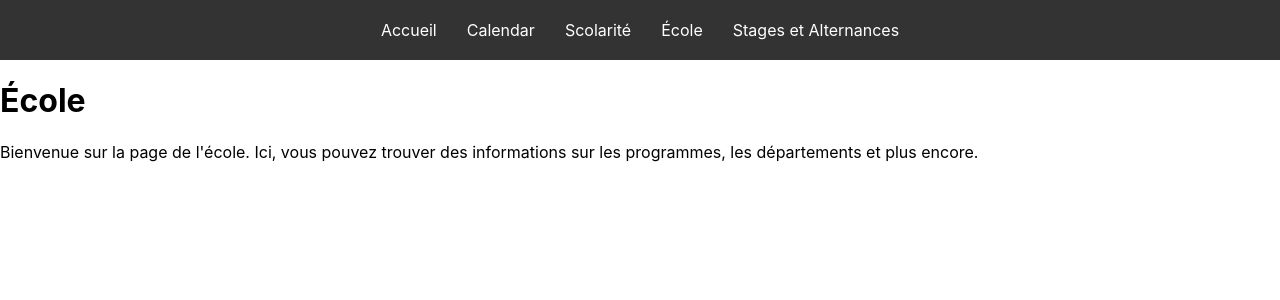
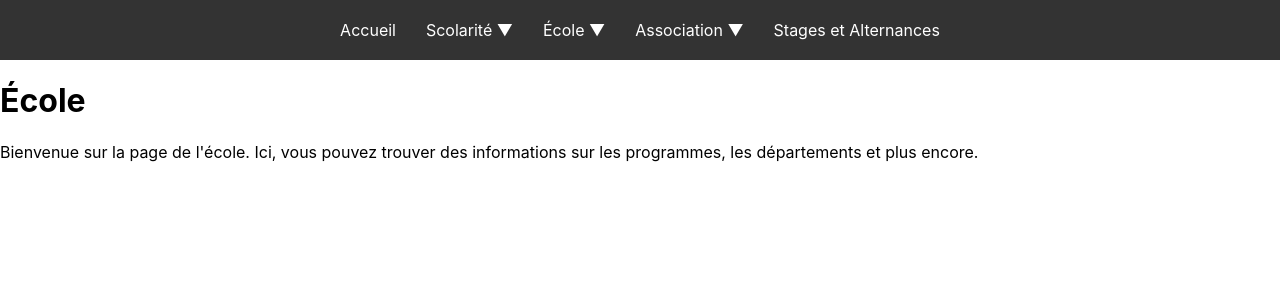
Before and after one commit to Brice789/campuslink, a React (Create React App) app: page /ecole in a window 1280 px wide. Shown: the top 300 px of the page. Built offline with nearby package versions, Linux system fonts and the light colour scheme.

Commit message:
Menu pour chaque catégories

```diff
--- a/src/App.js
+++ b/src/App.js
@@ -4,6 +4,8 @@ import Ecole from './components/Ecole';
 import Navbar from './components/Navbar';
 import Calendar from './components/Calendar';
 import DropdownMenu from './components/DropdownMenu';
+
+import NotesPage from './components/NotesPage';
 
 const events = [
   {
@@ -21,6 +23,7 @@ function App() {
         <Navbar />
         <Routes>
           <Route path="/ecole" element={<Ecole />} />
+          <Route path="/NotesPage" element={<NotesPage />} />
           <Route path="/calendar" element={<Calendar events={events} />} />  {/* Calendar route */}
           <Route path="/ecole" element={<DropdownMenu  />} />
         </Routes>
--- a/src/components/DropdownMenu.css
+++ b/src/components/DropdownMenu.css
@@ -1,13 +1,13 @@
 /* DropdownMenu.css */
 .dropdown-content {
-    display: none; /* Caché par défaut */
+  display: block;  /* Le menu est toujours ouvert */
   position: absolute;
   background-color: #f9f9f9;
-    min-width: 160px;
-    box-shadow: 0px 8px 16px 0px rgba(0,0,0,0.2);
-    z-index: 1;
-    top: 100%; /* Positionne le menu directement sous le lien */
-    left: 0; /* Aligné avec le côté gauche du parent li */
+  box-shadow: 0 8px 16px rgba(0,0,0,0.2);
+  z-index: 100;
+  min-width: 160px;  /* Assurez-vous que la largeur est appropriée pour votre contenu */
+  max-height: 90vh;  /* Limite la hauteur pour éviter de dépasser les limites de la fenêtre */
+  overflow-y: auto;  /* Permet de faire défiler si le contenu dépasse max-height */
 }
 
 .dropdown-content a {
@@ -17,4 +17,6 @@
   display: block;
 }
 
-  .dropdown-content a:hover {background-color: #f1f1f1;}
+.dropdown-content a:hover {
+  background-color: #f1f1f1;
+}
--- a/src/components/DropdownMenu.js
+++ b/src/components/DropdownMenu.js
@@ -1,18 +1,25 @@
-import React from 'react';
+import React, { useState } from 'react';
+import { Link } from 'react-router-dom';
 import './DropdownMenu.css';
 
-const DropdownMenu = () => {
+const Dropdown = ({ title, items }) => {
+  const [isOpen, setIsOpen] = useState(false);
+
+  // Toggle dropdown visibility
+  const toggleDropdown = () => setIsOpen(!isOpen);
+
   return (
-    <div className="dropdown-content">
-      <a href="#">Notes et crédits</a>
-      <a href="#">Absences</a>
-      <a href="#">Évaluer l'enseignement</a>
-      <a href="#">Mes espaces Moodle</a>
-      <a href="#">LXP Learning XP</a>
-      <a href="#">Copies d'examen scannées</a>
-      <a href="#">Bulletins, certificats et factures...</a>
-    </div>
+    <li className="dropdown" onMouseEnter={() => setIsOpen(true)} onMouseLeave={() => setIsOpen(false)}>
+      <Link to="#" className="dropdown-toggle" onClick={toggleDropdown}>{title} <span>▼</span></Link>
+      {isOpen && (
+        <ul className="dropdown-content">
+          {items.map((item, index) => (
+            <li key={index}><Link to={item.path}>{item.label}</Link></li>
+          ))}
+        </ul>
+      )}
+    </li>
   );
 };
 
-export default DropdownMenu;
+export default Dropdown;
--- /dev/null
+++ b/src/components/Filter.js
@@ -0,0 +1,13 @@
+import React from 'react';
+
+const Filter = ({ onChange, options }) => {
+  return (
+    <select onChange={onChange}>
+      {options.map((option, index) => (
+        <option key={index} value={option.value}>{option.label}</option>
+      ))}
+    </select>
+  );
+};
+
+export default Filter;
--- a/src/components/Navbar.css
+++ b/src/components/Navbar.css
@@ -10,20 +10,17 @@ nav {
   list-style: none;
   padding: 0;
   margin: 0;
+  display: flex;
+  justify-content: center;
 }
 
 nav ul li {
+  position: relative;
+  padding: 10px 15px;
   display: inline-block;
-    position: relative;
 }
 
 nav ul li a {
   color: white;
   text-decoration: none;
-    padding: 10px 15px;
-    display: block;
 }
-
-  nav ul li:hover .dropdown-content {
-    display: block; /* Affiche le menu lors du survol */
-  }
--- a/src/components/Navbar.js
+++ b/src/components/Navbar.js
@@ -1,38 +1,33 @@
-import React, { useState, useRef } from 'react';
+import React from 'react';
 import { Link } from 'react-router-dom';
 import './Navbar.css';
-import DropdownMenu from './DropdownMenu';
+import Dropdown from './DropdownMenu';
 
 const Navbar = () => {
-  const [showDropdown, setShowDropdown] = useState(false);
-  const timeoutRef = useRef(null); // Référence pour stocker le timer
-
-  const handleMouseEnter = () => {
-    if (timeoutRef.current) {
-      clearTimeout(timeoutRef.current); // Annuler le timer existant si l'utilisateur revient sur le menu
-    }
-    setShowDropdown(true);
-  };
-
-  const handleMouseLeave = () => {
-    // Définir un délai avant de masquer le menu
-    timeoutRef.current = setTimeout(() => {
-      setShowDropdown(false);
-    }, 500); // 500 ms de délai avant que le menu disparaisse
-  };
+  const scolariteItems = [
+    { label: "Notes et crédits", path: "/notes" },
+    { label: "Absences", path: "/absences" },
+    { label: "Évaluer l'enseignement", path: "/evaluation" },
+    { label: "Mes espaces Moodle", path: "/moodle" }
+  ];
+  const ecoleItems = [
+    { label: "Programmes", path: "/programmes" },
+    { label: "Administration", path: "/administration" },
+    { label: "Ressources", path: "/ressources" }
+  ];
+  const associationItems = [
+    { label: "Événements", path: "/evenements" },
+    { label: "Projets", path: "/projets" },
+    { label: "Communauté", path: "/communaute" }
+  ];
 
   return (
     <nav>
       <ul>
         <li><Link to="/">Accueil</Link></li>
-        <li><Link to="/Calendar">Calendar</Link></li>
-        <li className="dropdown"
-            onMouseEnter={handleMouseEnter}
-            onMouseLeave={handleMouseLeave}>
-          <Link to="/scolarite">Scolarité</Link>
-          {showDropdown && <DropdownMenu />}
-        </li>
-        <li><Link to="/ecole">École</Link></li>
+        <Dropdown title="Scolarité" items={scolariteItems} />
+        <Dropdown title="École" items={ecoleItems} />
+        <Dropdown title="Association" items={associationItems} />
         <li><Link to="/stages">Stages et Alternances</Link></li>
       </ul>
     </nav>
--- /dev/null
+++ b/src/components/NotesPage.css
@@ -0,0 +1,19 @@
+table {
+    width: 100%;
+    border-collapse: collapse;
+  }
+
+  th, td {
+    border: 1px solid #ddd;
+    padding: 8px;
+    text-align: left;
+  }
+
+  th {
+    background-color: #f4f4f4;
+  }
+
+  select {
+    padding: 10px;
+    margin-bottom: 20px;
+  }
--- /dev/null
+++ b/src/components/NotesPage.js
@@ -0,0 +1,28 @@
+import React, { useState } from 'react';
+import NotesTable from './NotesTable';
+import Filter from './Filter';
+import './NotesPage.css';
+
+const NotesPage = () => {
+  const [notes, setNotes] = useState([]); // Stockez les notes ici, à remplir avec des données réelles ou de l'API
+  const semestreOptions = [
+    { value: 's1', label: 'Semestre 1' },
+    { value: 's2', label: 'Semestre 2' },
+    // Ajoutez d'autres semestres ici
+  ];
+
+  const handleSemestreChange = (event) => {
+    // Mettez à jour les notes basées sur le semestre choisi
+    console.log('Filtrer les notes pour:', event.target.value);
+  };
+
+  return (
+    <div>
+      <h1>Notes et crédits</h1>
+      <Filter onChange={handleSemestreChange} options={semestreOptions} />
+      <NotesTable notes={notes} />
+    </div>
+  );
+};
+
+export default NotesPage;
--- /dev/null
+++ b/src/components/NotesTable.js
@@ -0,0 +1,30 @@
+import React from 'react';
+
+const NotesTable = ({ notes }) => {
+  return (
+    <table>
+      <thead>
+        <tr>
+          <th>UE</th>
+          <th>Module</th>
+          <th>Type</th>
+          <th>Coef</th>
+          <th>Moyenne / Résultat</th>
+        </tr>
+      </thead>
+      <tbody>
+        {notes.map((note, index) => (
+          <tr key={index}>
+            <td>{note.ue}</td>
+            <td>{note.module}</td>
+            <td>{note.type}</td>
+            <td>{note.coef}</td>
+            <td>{note.moyenne}</td>
+          </tr>
+        ))}
+      </tbody>
+    </table>
+  );
+};
+
+export default NotesTable;
```
Lines whose indentation alone changed are shown as unchanged.
